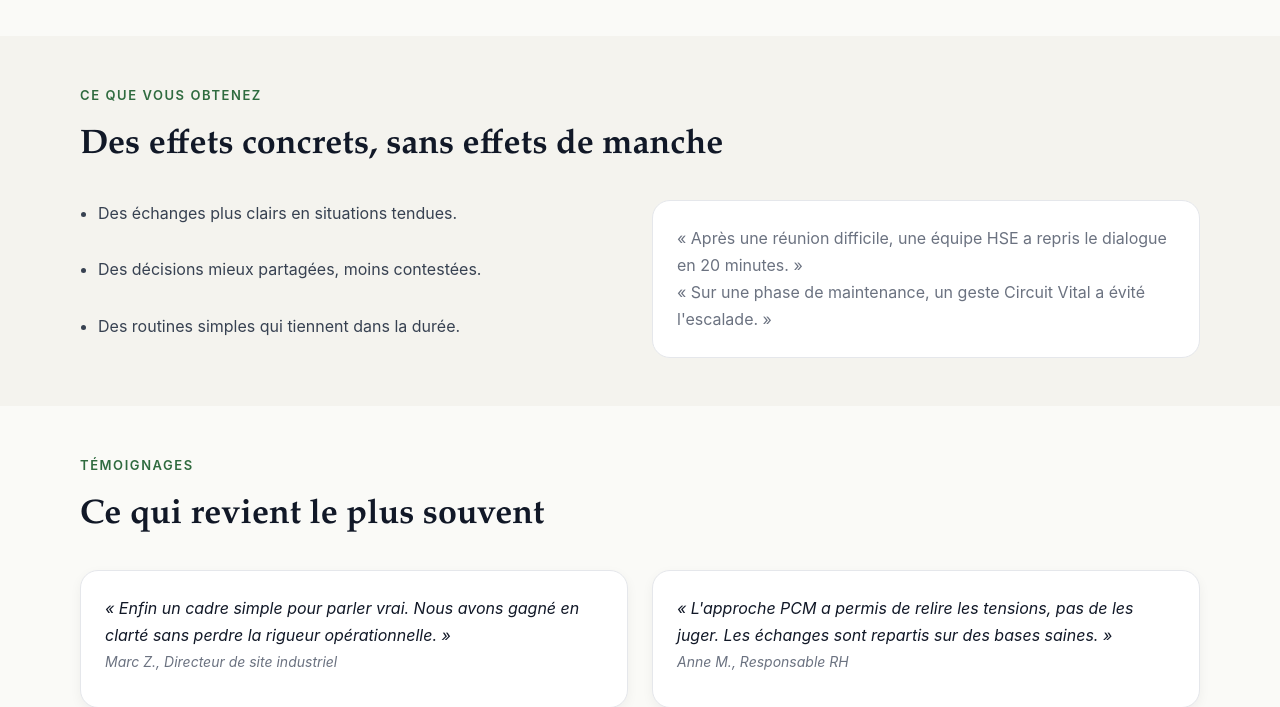
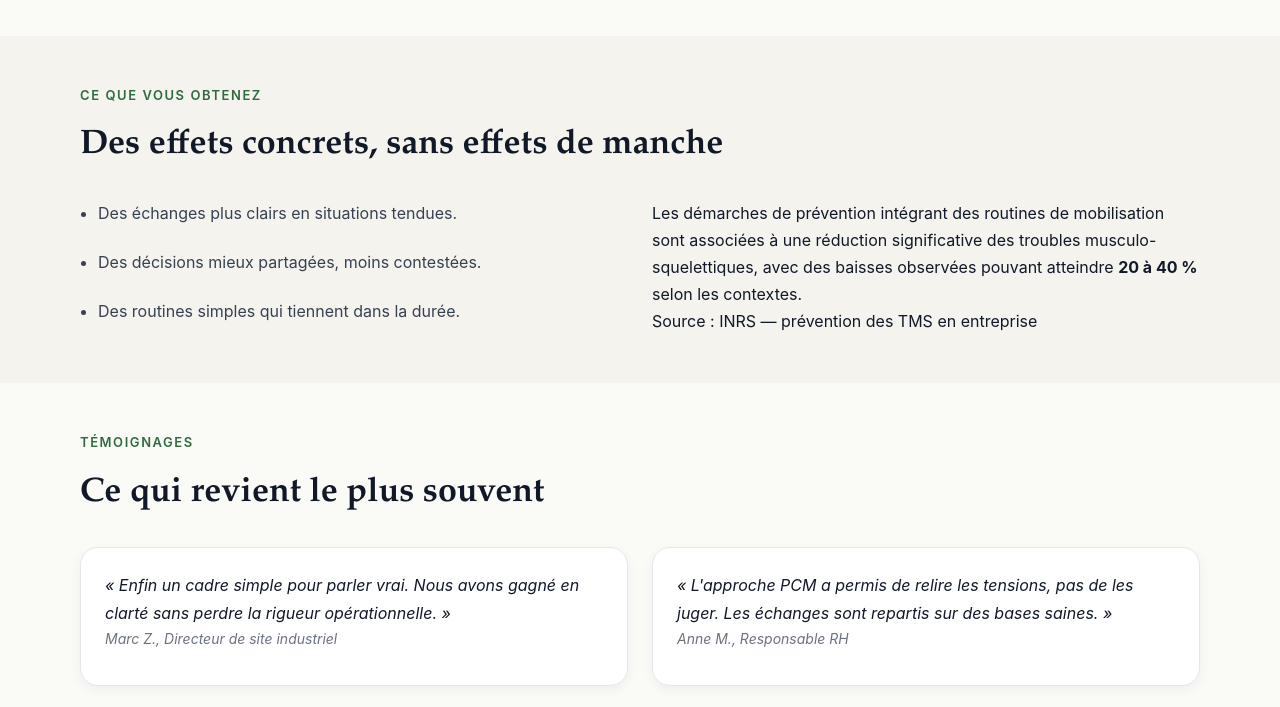
Before and after one commit to GLortet/gilleslortet, a Flask app: page / in a window 1280 px wide. Shown: the part 2450-3157 px from the top of the page. Run offline with Flask 3, Linux system fonts and the light colour scheme.

Commit message:
Update micro-stories to impact statement in home.html
Replaced micro-stories section with impact statement detailing the benefits of prevention measures.

```diff
--- a/templates/home.html
+++ b/templates/home.html
@@ -113,10 +113,16 @@
                 <li>Des décisions mieux partagées, moins contestées.</li>
                 <li>Des routines simples qui tiennent dans la durée.</li>
             </ul>
-            <div class="micro-stories reveal">
-                <p>« Après une réunion difficile, une équipe HSE a repris le dialogue en 20 minutes. »</p>
-                <p>« Sur une phase de maintenance, un geste Circuit Vital a évité l'escalade. »</p>
-            </div>
+           <div class="impact-statement reveal">
+    <p class="impact-text">
+        Les démarches de prévention intégrant des routines de mobilisation sont associées
+        à une réduction significative des troubles musculo-squelettiques, avec des baisses
+        observées pouvant atteindre <strong>20 à 40&nbsp;%</strong> selon les contextes.
+    </p>
+    <p class="impact-source">
+        Source&nbsp;: INRS — prévention des TMS en entreprise
+    </p>
+</div>
         </div>
     </div>
 </section>
```
